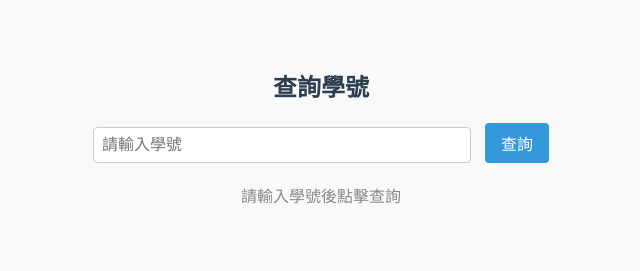
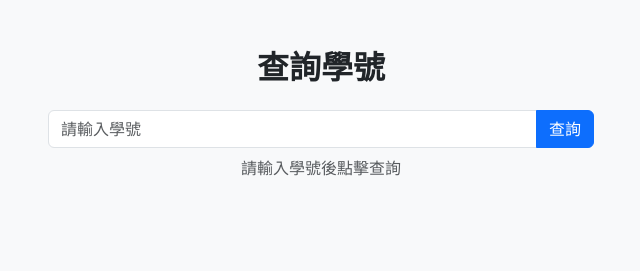
Before and after one commit to Scudtlib/student-query, a plain HTML site: page index.html in a window 1280 px wide. Shown: the whole page, without its empty margins (319-959 px from the left). Drawn offline with nearby package versions, Linux system fonts and the light colour scheme.

Commit message:
Update index.html

```diff
--- a/index.html
+++ b/index.html
@@ -1,94 +1,57 @@
 <!DOCTYPE html>
 <html lang="zh-Hant">
 <head>
-  <meta charset="UTF-8">
+  <meta charset="UTF-8" />
   <title>查詢學號資料</title>
-  <style>
-    body {
-      font-family: "Segoe UI", sans-serif;
-      max-width: 600px;
-      margin: 2rem auto;
-      padding: 1rem;
-      background-color: #f9f9f9;
-      color: #333;
+  <link href="https://cdn.jsdelivr.net/npm/bootstrap@5.3.3/dist/css/bootstrap.min.css" rel="stylesheet">
+</head>
+<body class="bg-light">
+
+  <div class="container py-5">
+    <h2 class="text-center mb-4 fw-bold">查詢學號</h2>
+
+    <div class="row justify-content-center mb-4">
+      <div class="col-md-6">
+        <div class="input-group">
+          <input type="text" id="userIdInput" class="form-control" placeholder="請輸入學號" />
+          <button class="btn btn-primary" onclick="submitQuery()">查詢</button>
+        </div>
+        <p class="text-center text-muted mt-2">請輸入學號後點擊查詢</p>
+      </div>
+    </div>
+
+    <div id="resultCard" class="row justify-content-center" style="display: none;">
+      <div class="col-md-8">
+        <div class="card shadow-sm">
+          <div class="card-body">
+            <h5 class="card-title fw-bold" id="full_name"></h5>
+            <p class="card-text mb-1"><strong>學院：</strong><span id="school"></span></p>
+            <p class="card-text mb-1"><strong>學系：</strong><span id="department"></span></p>
+            <p class="card-text mb-1"><strong>Email：</strong><span id="email"></span></p>
+            <p class="card-text mb-1"><strong>狀態：</strong><span id="status"></span></p>
+            <p class="card-text mb-1"><strong>到期日：</strong><span id="expiry_date"></span></p>
+          </div>
+        </div>
+      </div>
+    </div>
+
+    <div id="noResultMsg" class="row justify-content-center text-danger fw-bold text-center" style="display: none;">
+      <p>查無資料，請確認學號是否正確。</p>
+    </div>
+  </div>
+
+  <script>
+    function safeText(value) {
+      return value && value !== "null" ? value : "N/A";
     }
 
-    h2 {
-      text-align: center;
-      color: #2c3e50;
-    }
-
-    input[type="text"] {
-      width: 60%;
-      padding: 8px;
-      margin-right: 10px;
-      border: 1px solid #ccc;
-      border-radius: 4px;
-      font-size: 16px;
-    }
-
-    button {
-      padding: 8px 16px;
-      background-color: #3498db;
-      color: white;
-      border: none;
-      border-radius: 4px;
-      font-size: 16px;
-      cursor: pointer;
-    }
-
-    button:hover {
-      background-color: #2980b9;
-    }
-
-    .card {
-      background-color: white;
-      border: 1px solid #ddd;
-      border-radius: 8px;
-      padding: 16px;
-      margin-top: 20px;
-      box-shadow: 0 2px 6px rgba(0,0,0,0.1);
-    }
-
-    .field {
-      margin-bottom: 10px;
-    }
-
-    .label {
-      font-weight: bold;
-      color: #555;
-    }
-
-    .value {
-      margin-left: 8px;
-      color: #222;
-    }
-
-    .message {
-      text-align: center;
-      margin-top: 20px;
-      color: #888;
-    }
-  </style>
-</head>
-<body>
-  <h2>查詢學號</h2>
-
-  <div style="text-align:center;">
-    <input type="text" id="userIdInput" placeholder="請輸入學號">
-    <button onclick="submitQuery()">查詢</button>
-  </div>
-
-  <div id="result" class="message">請輸入學號後點擊查詢</div>
-
-  <script>
     async function submitQuery() {
       const userId = document.getElementById('userIdInput').value.trim();
-      const result = document.getElementById('result');
       if (!userId) return alert('請輸入學號');
 
-      result.innerHTML = '查詢中...';
-      result.className = 'message';
+      // 清空狀態
+      document.getElementById('resultCard').style.display = 'none';
+      document.getElementById('noResultMsg').style.display = 'none';
 
       try {
         const response = await fetch('https://n8n5150.zeabur.app/webhook/alma-user-query', {
@@ -99,16 +62,25 @@
 
         const data = await response.json();
 
-        result.className = 'card';
-        result.innerHTML = `
-          <div class="field"><span class="label">姓名：</span><span class="value">${data["full name"] || '無資料'}</span></div>
-          <div class="field"><span class="label">Email：</span><span class="value">${data.email || '無資料'}</span></div>
-          <div class="field"><span class="label">狀態：</span><span class="value">${data.status || '無資料'}</span></div>
-          <div class="field"><span class="label">到期日：</span><span class="value">${data.expiry_date || '無資料'}</span></div>
-        `;
-      } catch (err) {
-        result.className = 'message';
-        result.innerText = '查詢失敗，請稍後再試。';
+        // 若查無資料或沒有必要欄位
+        if (!data || Object.keys(data).length === 0 || !data.full_name) {
+          document.getElementById('noResultMsg').style.display = 'block';
+          return;
+        }
+
+        // 顯示資料
+        document.getElementById('full_name').textContent = safeText(data.full_name);
+        document.getElementById('school').textContent = safeText(data.school);
+        document.getElementById('department').textContent = safeText(data.department);
+        document.getElementById('email').textContent = safeText(data.email);
+        document.getElementById('status').textContent = safeText(data.status);
+        document.getElementById('expiry_date').textContent = safeText(data.expiry_date);
+
+        document.getElementById('resultCard').style.display = 'block';
+
+      } catch (error) {
+        console.error('查詢發生錯誤:', error);
+        document.getElementById('noResultMsg').style.display = 'block';
       }
     }
   </script>
```
